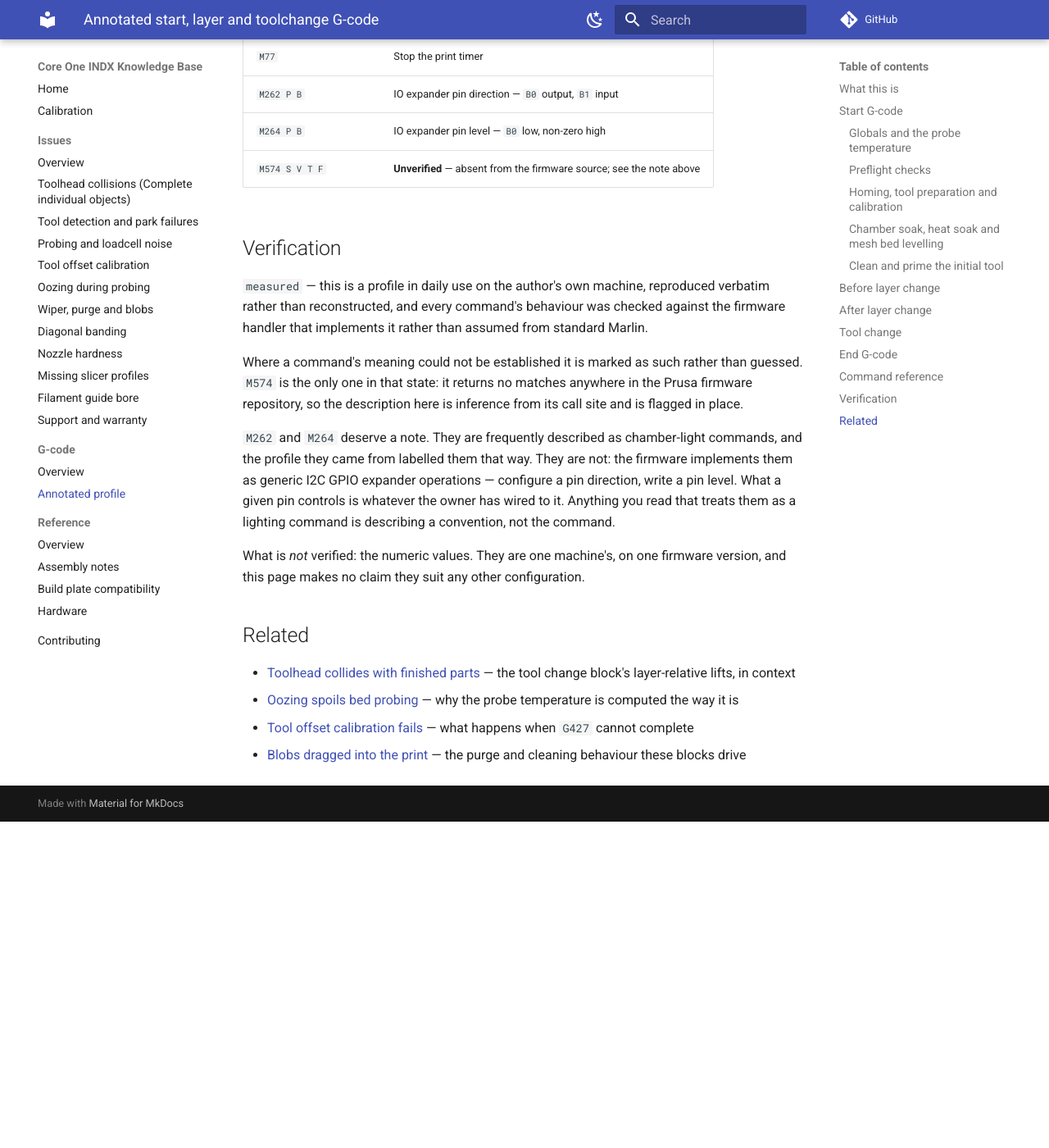
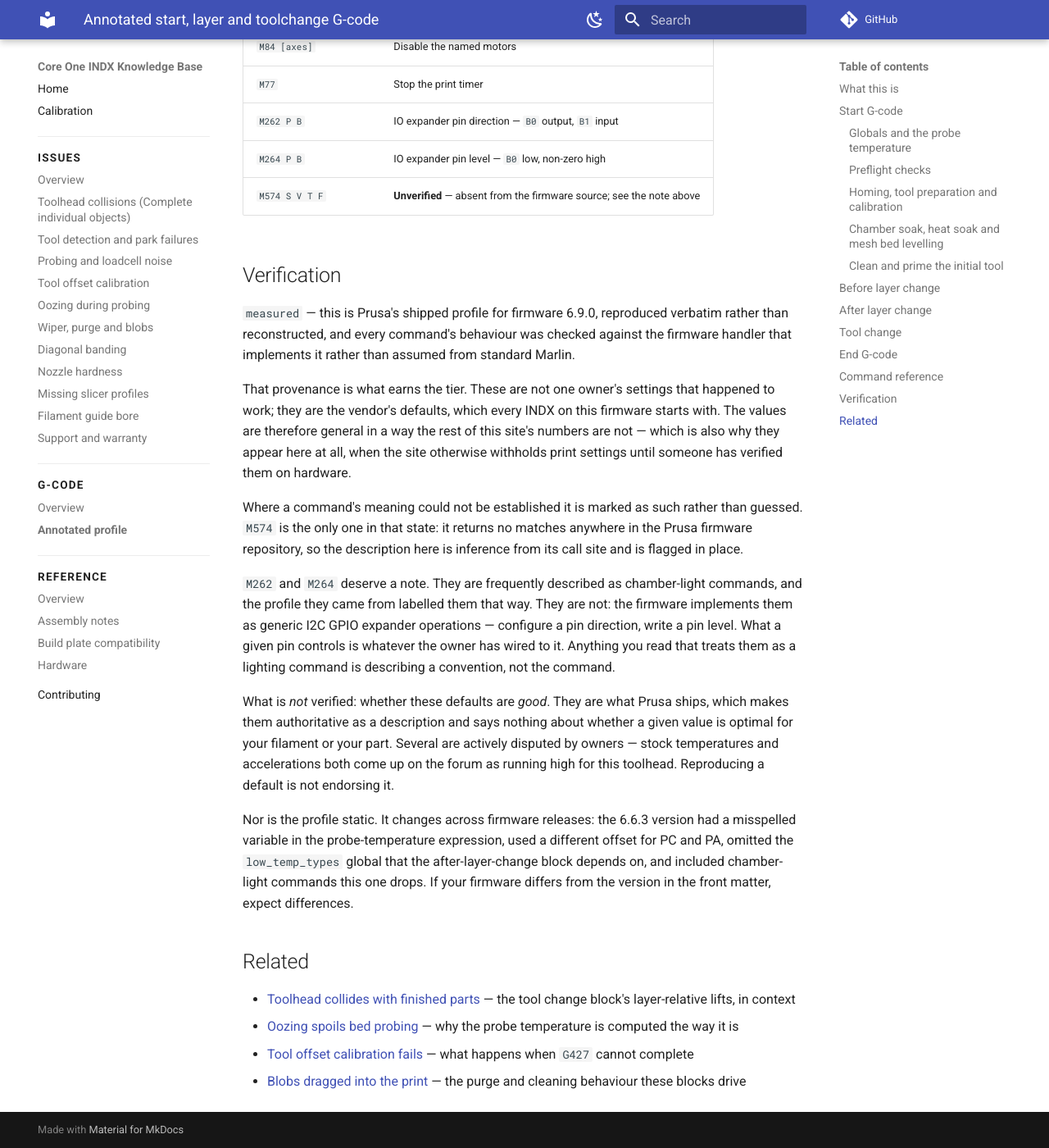
Before and after one commit to hyiger/coreone-indx-kb, an MkDocs documentation site: the page built from docs/gcode/indx-profile-gcode.md, in a window 1280 px wide and 1400 px high, scrolled down 15507 px. Shown: the whole window at 82% size. Built offline with MkDocs 1.6.1 and Material for MkDocs 9.7.7, drawn with Linux system fonts in a browser that asks for light colours; comment, search, counter and statistics services are not loaded; before the commit the page ends 16509 px from its top, so only the background shows below that; some of the changed text lies outside the part shown.

Commit message:
Correct the profile page's framing, and separate the nav sections
Two fixes.

The warning at the top of the annotated profile page was wrong. It described the
G-code as one machine's working profile whose literals belonged to that machine and
should not be copied elsewhere. It is in fact Prusa's stock profile for firmware
6.9.0 — every INDX on that firmware starts with exactly this, before anyone changes
anything. That inverts the point of the page: the values are the shipped defaults,
so reading it tells you what your own machine is already doing and gives you a
baseline to diff changes against, rather than being a peek at somebody else's
setup.

The Verification section is corrected the same way. The provenance is what earns
the measured tier — these are the vendor's defaults, not settings that happened to
work for one owner — and that is also why print settings appear on this page at all
when the site otherwise withholds them. What is now stated as unverified is not the
values but whether they are any good: reproducing a default describes what the
machine does and says nothing about whether it suits your filament, and owners
actively dispute the stock temperatures and accelerations. The section conventions
in the G-code overview are adjusted to distinguish a shipped default from somebody's
customisation, since those are very different claims.

Second, sidebar section headers rendered at nearly the same weight and colour as the
page links beneath them, so the groups did not read as groups. Adds a stylesheet
giving the labels their own treatment and a rule above each group, with the page
links stepped back. Checked in both light and slate; slate needs a slightly stronger
rule because the lightest token nearly vanishes on it.

```diff
--- a/docs/gcode/indx-profile-gcode.md
+++ b/docs/gcode/indx-profile-gcode.md
@@ -15,16 +15,19 @@
 
 # Annotated start, layer and toolchange G-code
 
-!!! warning "This is one machine's profile, not a recommended configuration"
-    Everything below is reproduced verbatim from a working PrusaSlicer profile on a
-    single Core One INDX. It is here because the *structure* is worth understanding —
-    what each command does, why the blocks are ordered as they are, and where they
-    depend on each other.
+!!! info "This is the stock profile, reproduced verbatim"
+    Everything below is Prusa's own PrusaSlicer profile for the Core One INDX on
+    firmware 6.9.0 — not a customisation. If you are on 6.9.0 this is what you already
+    have, before you change anything.
 
-    The literal values in it belong to that machine and that firmware. Copying the
-    whole thing onto a different configuration is not safe, and the page makes no claim
-    that any particular number is correct for anyone else. The command *behaviour*,
-    however, is verified against the firmware source and holds generally.
+    That is the reason to read it. The values are the shipped defaults rather than
+    anyone's tuning, so understanding what each block does tells you what your machine
+    is actually doing on every print, and gives you a baseline to diff your own changes
+    against.
+
+    The command behaviour is verified against the Prusa firmware source. The profile
+    itself changes between firmware releases, so check the version above against yours —
+    the 6.6.3 profile differed from this one in several places.
 
 ## What this is
 
@@ -720,9 +723,15 @@
 
 ## Verification
 
-`measured` — this is a profile in daily use on the author's own machine, reproduced
-verbatim rather than reconstructed, and every command's behaviour was checked against
-the firmware handler that implements it rather than assumed from standard Marlin.
+`measured` — this is Prusa's shipped profile for firmware 6.9.0, reproduced verbatim
+rather than reconstructed, and every command's behaviour was checked against the
+firmware handler that implements it rather than assumed from standard Marlin.
+
+That provenance is what earns the tier. These are not one owner's settings that happened
+to work; they are the vendor's defaults, which every INDX on this firmware starts with.
+The values are therefore general in a way the rest of this site's numbers are not — which
+is also why they appear here at all, when the site otherwise withholds print settings
+until someone has verified them on hardware.
 
 Where a command's meaning could not be established it is marked as such rather than
 guessed. `M574` is the only one in that state: it returns no matches anywhere in the
@@ -736,8 +745,17 @@
 to it. Anything you read that treats them as a lighting command is describing a
 convention, not the command.
 
-What is *not* verified: the numeric values. They are one machine's, on one firmware
-version, and this page makes no claim they suit any other configuration.
+What is *not* verified: whether these defaults are *good*. They are what Prusa ships,
+which makes them authoritative as a description and says nothing about whether a given
+value is optimal for your filament or your part. Several are actively disputed by
+owners — stock temperatures and accelerations both come up on the forum as running high
+for this toolhead. Reproducing a default is not endorsing it.
+
+Nor is the profile static. It changes across firmware releases: the 6.6.3 version had a
+misspelled variable in the probe-temperature expression, used a different offset for PC
+and PA, omitted the `low_temp_types` global that the after-layer-change block depends on,
+and included chamber-light commands this one drops. If your firmware differs from the
+version in the front matter, expect differences.
 
 ## Related
 
--- /dev/null
+++ b/docs/stylesheets/extra.css
@@ -0,0 +1,48 @@
+/* Sidebar section headers.
+   With navigation.sections enabled, the section label and the page links beneath it
+   render at almost the same weight and colour, so the groups do not read as groups.
+   These rules give the label its own treatment and put a rule above each group. */
+
+.md-nav--primary .md-nav__item--section > .md-nav__link,
+.md-nav--primary .md-nav__item--section > label.md-nav__link {
+  color: var(--md-default-fg-color);
+  font-weight: 700;
+  font-size: 0.68rem;
+  letter-spacing: 0.09em;
+  text-transform: uppercase;
+  opacity: 1;
+  margin-top: 1.1rem;
+  padding-top: 0.85rem;
+  border-top: 1px solid var(--md-default-fg-color--lightest);
+}
+
+/* The first group does not need a rule above it — there is nothing to separate from. */
+.md-nav--primary > .md-nav__list > .md-nav__item--section:first-child > .md-nav__link,
+.md-nav--primary > .md-nav__list > .md-nav__item--section:first-child > label.md-nav__link {
+  margin-top: 0;
+  padding-top: 0;
+  border-top: 0;
+}
+
+/* Page links sit quieter than their heading, and indent so the grouping reads
+   structurally as well as typographically. */
+.md-nav--primary .md-nav__item--section .md-nav__list .md-nav__link {
+  color: var(--md-default-fg-color--light);
+}
+.md-nav--primary .md-nav__item--section .md-nav__list .md-nav__link:hover,
+.md-nav--primary .md-nav__item--section .md-nav__list .md-nav__link:focus {
+  color: var(--md-accent-fg-color);
+}
+
+/* The current page still wins. */
+.md-nav--primary .md-nav__link--active,
+.md-nav--primary .md-nav__link--active:hover {
+  color: var(--md-typeset-a-color);
+  font-weight: 600;
+}
+
+/* Slate needs a slightly stronger rule — the lightest token nearly vanishes on it. */
+[data-md-color-scheme="slate"] .md-nav--primary .md-nav__item--section > .md-nav__link,
+[data-md-color-scheme="slate"] .md-nav--primary .md-nav__item--section > label.md-nav__link {
+  border-top-color: var(--md-default-fg-color--lighter);
+}
--- a/mkdocs.yml
+++ b/mkdocs.yml
@@ -19,6 +19,9 @@
     - media: "(prefers-color-scheme: dark)"
       scheme: slate
       toggle: {icon: material/weather-sunny, name: Light mode}
+
+extra_css:
+  - stylesheets/extra.css
 
 plugins:
   - search
```
Also changed, not shown: docs/gcode/index.md (+7 -6 lines).
